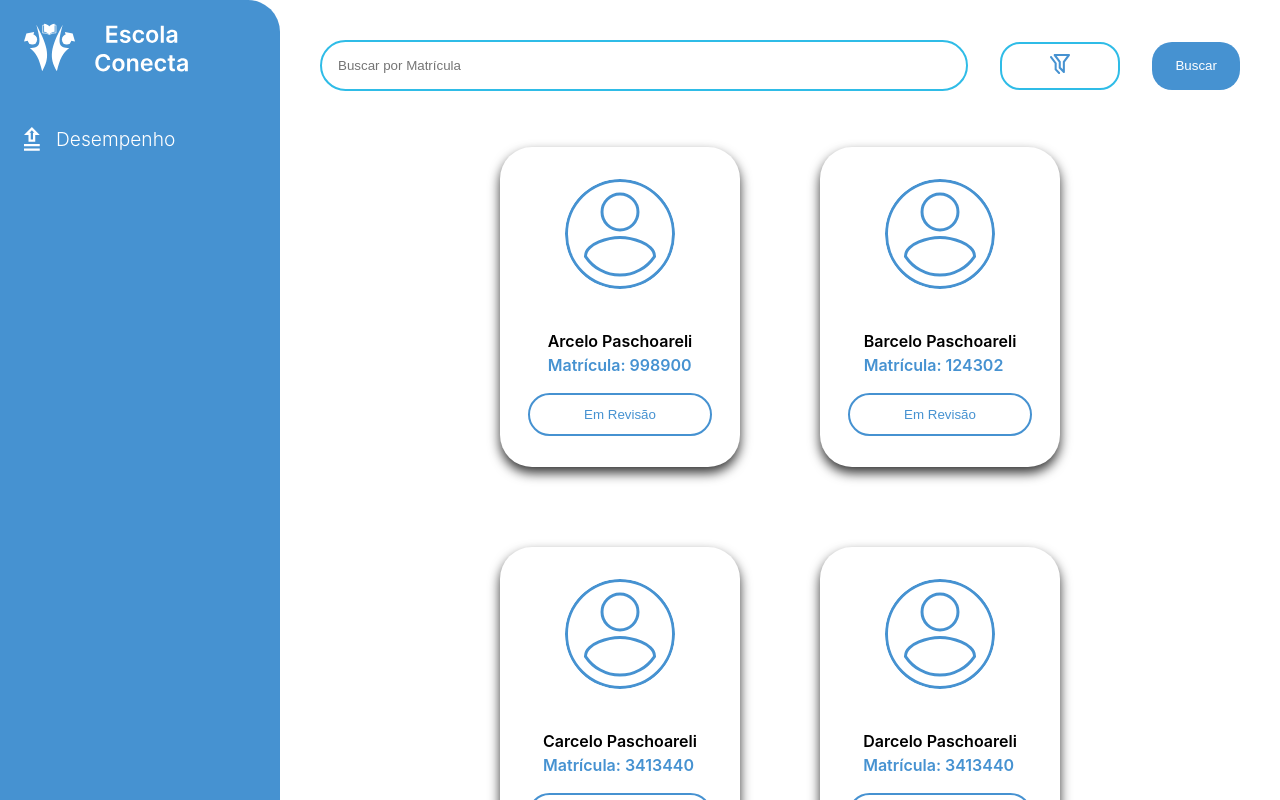
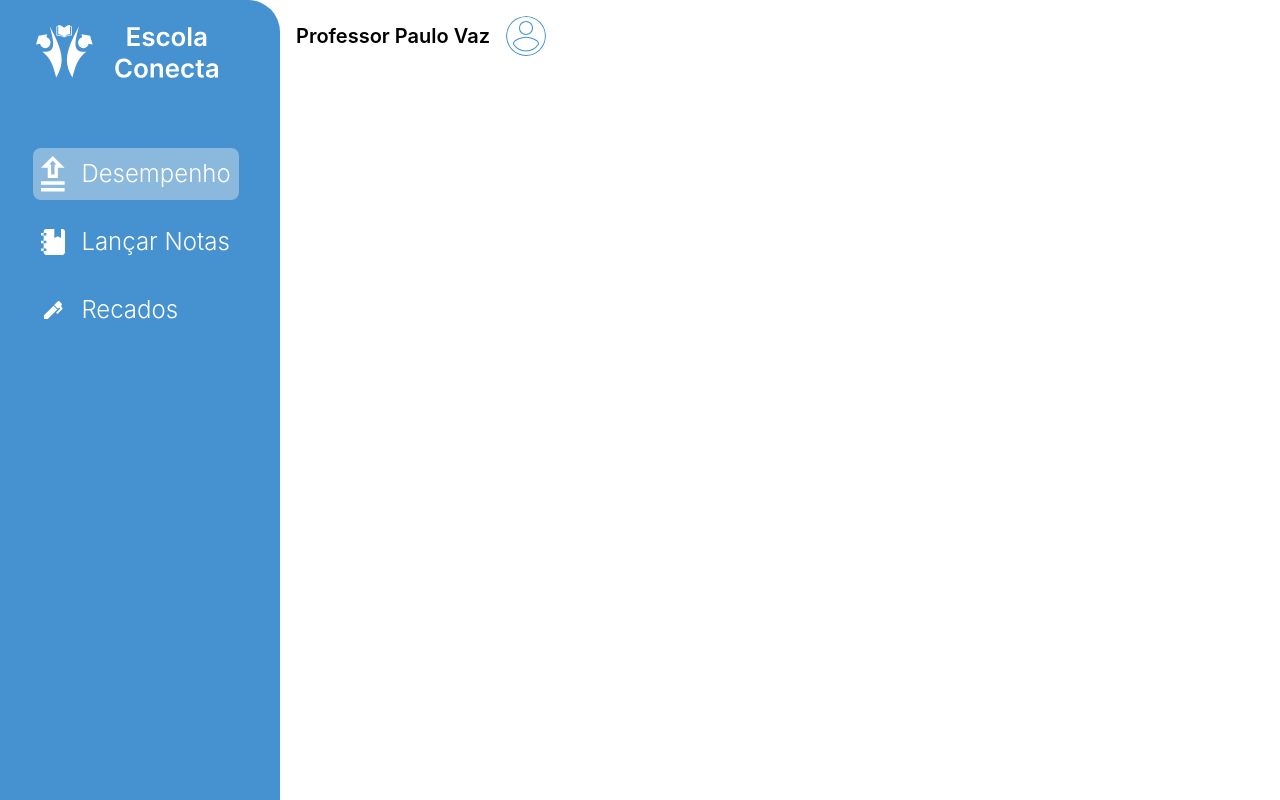
Before and after one commit to Projeto-Ambiente-Escolar/projeto-ambiente-escolar-web, a React (Vite) app: page /professor in a window 1280 px wide. Built offline with nearby package versions, Linux system fonts and the light colour scheme.

Commit message:
feature: criando a sidebar e arrumando a tela de lançar notas

```diff
--- a/src/Components/SideBar/SideBar.jsx
+++ b/src/Components/SideBar/SideBar.jsx
@@ -1,16 +1,38 @@
+import { useState } from "react"
 import styles from "./SideBar.module.css"
 import Logo from "../../../public/assets/logo_side.svg"
 import Desempenho from "../../../public/assets/desempenho_icon.svg"
+import Lancar from "../../../public/assets/lancar_icon.svg"
+import Recado from "../../../public/assets/recado_icon.svg"
 
+function SideBar({ aba, escolher }) {
 
-function SideBar() {
+    const clicar = (escolha) => {
+        escolher(escolha)
+    }
+
     return (
         <div className={styles.barContent}>
-            <img src={Logo} width="180vh"/>
+            <img src={Logo} id={styles.imagem}/>
+
             <div id={styles.navegadores}>
-                <div id={styles.desempenho}>
-                    <img src={Desempenho} width="16vh"/>
+                <div
+                    className={`${styles.opcao} ${aba === "desempenho" ? styles.ativo : ""}`}
+                    onClick={() => clicar("desempenho")}>
+                    <img src={Desempenho} width="16vh" />
                     <p>Desempenho</p>
+                </div>
+                <div
+                    className={`${styles.opcao} ${aba === "lancar" ? styles.ativo : ""}`}
+                    onClick={() => clicar("lancar")}>
+                    <img src={Lancar} width="16vh" />
+                    <p>Lançar Notas</p>
+                </div>
+                <div
+                    className={`${styles.opcao} ${aba === "recado" ? styles.ativo : ""}`}
+                    onClick={() => clicar("recado")}>
+                    <img src={Recado} width="24vh" />
+                    <p>Recados</p>
                 </div>
 
             </div>
@@ -18,4 +40,5 @@ function SideBar() {
     )
 }
 
+
 export default SideBar
--- a/src/Components/SideBar/SideBar.module.css
+++ b/src/Components/SideBar/SideBar.module.css
@@ -6,22 +6,45 @@
 
     display: flex;
     flex-direction: column;
+    align-items: center;
 
-    gap: 6vh;
+    gap: 8vh;
 
     padding: 1.5vh 4vh 1.5vh 3vh;
     background-color: var(--azul-escuro);
 
     border-radius: 0vh 4vh 0vh 0vh;
+
 }
 
-#desempenho {
+#imagem {
+    width: 25vh;
+}
+
+#navegadores {
     display: flex;
-     align-items: center;
-     gap: 2vh;
+    flex-direction: column;
+    gap: 2vh;
+}
 
-     color: white;
+.opcao {
+    cursor: pointer;
+    display: flex;
+    align-items: center;
+    gap: 2vh;
+    padding: 1vh;
 
-     font-weight: 300;
-     font-size: larger;
+    color: white;
+
+    font-weight: 300;
+    font-size: 3vh;
+
+    img {
+        width: 3vh;
+    }
 }
+
+.ativo {
+    border-radius: 1vh;
+    background-color: #8BB8DD;
+}
--- /dev/null
+++ b/src/pages/Notas/Notas.css
@@ -0,0 +1,105 @@
+.professor-body {
+    display: flex;
+    height: 100vh;
+}
+
+#professor-content {
+    flex: 1;
+    overflow-y: auto;
+    padding: 5vh;
+    padding-top: 0vh;
+}
+
+
+#professor-search {
+    gap: 4vh;
+    display: flex;
+    justify-content: center;
+    align-items: center;
+
+    position: sticky;
+    top: 0;
+    background-color: white;
+    z-index: 10;
+    padding: 2vh 0;
+}
+
+#search-input {
+    padding: 2vh;
+    border-radius: 4vh;
+    border: 0.3vh solid var(--azul-claro);
+    width: 100%;
+
+    outline: none;
+
+    font-size: 2vh;
+}
+
+#buttom-buscar {
+    cursor: pointer;
+    background-color: var(--azul-escuro);
+    color: white;
+    border: none;
+    width: 15vh;
+    height: 6vh;
+
+    border-radius: 2.5vh;
+    padding: 1.5vh;
+    outline: 0;
+
+    font-size: 2vh;
+}
+
+#buttom-filtrar {
+    cursor: pointer;
+    background-color: white;
+    border: 0.3vh solid var(--azul-claro);
+    width: 15vh;
+    height: 6vh;
+
+    border-radius: 2.5vh;
+    padding: 1vh;
+    outline-style: none;
+}
+
+
+#professor-alunos {
+    width: 100%;
+    padding: 2vh;
+    display: flex;
+    justify-content: center;
+    flex-wrap: wrap;
+}
+
+#dropdown-content {
+    display: none;
+    position: absolute;
+    filter: drop-shadow(0vh 0.8vh 0.7vh rgb(53, 53, 53));
+    width: 15vh;
+    background-color: white;
+    border-radius: 2vh;
+    z-index: 100;
+    flex-direction: column;
+    gap: 1vh;
+}
+
+#dropdown-content.ativo {
+    display: flex;
+}
+
+#drop-element {
+    background-color: white;
+    border: none;
+    padding: 1vh;
+    border-radius: 2vh;
+    cursor: pointer;
+}
+
+#drop-element:hover {
+    background: linear-gradient(to bottom, white, rgb(208, 205, 205));
+}
+
+
+#filtro {
+    width: 3.5vh;
+}
--- /dev/null
+++ b/src/pages/Notas/Notas.jsx
@@ -0,0 +1,74 @@
+import Filtro from "../../../public/assets/filter_icon.svg"
+import CardAluno from "../../Components/CardAluno/CardAluno"
+import { useState } from "react"
+import "./Notas.css"
+
+
+function Notas() {
+
+    const [matricula, setMatricula] = useState("")
+    const [termoFiltrado, setTermoFiltrado] = useState("");
+    const [ordem, setOrdem] = useState(0);
+    const [mostrarDropdown, setMostrarDropdown] = useState(false);
+
+
+    const [alunos, setAlunos] = useState([
+        { id:1, nome:"Arcelo Paschoareli", matricula:"998900", status:"Em Revisão"},
+        { id:2, nome:"Barcelo Paschoareli", matricula:"124302", status:"Em Revisão"},
+        { id:3, nome:"Carcelo Paschoareli", matricula:"3413440", status:"Em Revisão"},
+                { id:4, nome:"Darcelo Paschoareli", matricula:"3413440", status:"Em Revisão"},
+                        { id:5, nome:"Earcelo Paschoareli", matricula:"3413440", status:"Em Revisão"},
+
+
+    ]);
+
+    const handleBuscar = () => {
+        setTermoFiltrado(matricula);
+        console.log(ordem)
+    };
+
+
+    return (
+        <div id="professor-content">
+                <div id="professor-search">
+                    <input type="text" placeholder="Buscar por Matrícula" id="search-input" onChange={(e) => {setMatricula(e.target.value); if(e.target.value === "") setTermoFiltrado("");}}/>
+                    <div>
+                    <button
+            id="buttom-filtrar"
+            onClick={() => setMostrarDropdown(!mostrarDropdown)}
+            >
+            <img src={Filtro} id="filtro"/>
+            </button>
+            <div id="dropdown-content" className={mostrarDropdown ? "ativo" : ""}>
+                    <button id="drop-element" onClick={() => {setOrdem(1); console.log(ordem)}}>A-Z</button>
+                    <button id="drop-element" onClick={() => setOrdem(-1)}>Z-A</button>
+                </div>
+            </div>
+            <button id="buttom-buscar" onClick={handleBuscar}>Buscar</button>
+                </div>
+                <div id="professor-alunos">
+                    {
+                      [...alunos]
+                      .filter(aluno => aluno.matricula.includes(termoFiltrado))
+                      .sort((a, b) =>
+                        ordem === 1
+                          ? a.nome.localeCompare(b.nome)
+                          : ordem === -1
+                          ? b.nome.localeCompare(a.nome)
+                          : 0
+                      ).map((aluno, index) => (
+                        <CardAluno
+                            id={aluno.id}
+                            foto={aluno.foto}
+                            nome={aluno.nome}
+                            matricula={aluno.matricula}
+                            status={aluno.status}
+                        ></CardAluno>
+                      ))
+                    }
+                </div>
+            </div>
+    )
+}
+
+export default Notas
--- a/src/pages/Professor/Professor.css
+++ b/src/pages/Professor/Professor.css
@@ -1,87 +1,21 @@
-.professor-body {
+#conteudo-professor {
     display: flex;
-    height: 100vh;
+    flex-direction: column;
 }
 
-#professor-content {
-    flex: 1;
-    overflow-y: auto;
-    padding: 5vh;
+#header-professor {
+    display: flex;
+    justify-content: end;
+    gap: 2vh;
+    align-items: center;
+    padding: 2vh;
+
+    font-size: 2.5vh;
 }
 
-
-#professor-search {
-    gap: 4vh;
-    display: flex;
-    justify-content: center;
-    align-items: center;
+.foto-professor {
+    width: 5vh;
+    height: 5vh;
+    object-fit: cover;
+    border-radius: 50%;
 }
-
-#search-input {
-    padding: 2vh;
-    border-radius: 4vh;
-    border: 0.3vh solid var(--azul-claro);
-    width: 120vh;
-}
-
-#buttom-buscar {
-    cursor: pointer;
-    background-color: var(--azul-escuro);
-    color: white;
-    border: none;
-    width: 15vh;
-    height: 6vh;
-
-    border-radius: 2.5vh;
-    padding: 1.5vh;
-    outline: 0;
-}
-
-#buttom-filtrar {
-    cursor: pointer;
-    background-color: white;
-    border: 0.3vh solid var(--azul-claro);
-    width: 15vh;
-    height: 6vh;
-
-    border-radius: 2.5vh;
-    padding: 1vh;
-    outline-style: none;
-}
-
-
-#professor-alunos {
-    width: 100%;
-    padding: 2vh;
-    display: flex;
-    justify-content: center;
-    flex-wrap: wrap;
-}
-
-#dropdown-content {
-    display: none;
-    position: absolute;
-    filter: drop-shadow(0vh 0.8vh 0.7vh rgb(53, 53, 53));
-    width: 15vh;
-    background-color: white;
-    border-radius: 2vh;
-    z-index: 100;
-    flex-direction: column;
-    gap: 1vh;
-}
-
-#dropdown-content.ativo {
-    display: flex;
-}
-
-#drop-element {
-    background-color: white;
-    border: none;
-    padding: 1vh;
-    border-radius: 2vh;
-    cursor: pointer;
-}
-
-#drop-element:hover {
-    background: linear-gradient(to bottom, white, rgb(208, 205, 205));
-}
--- a/src/pages/Professor/Professor.jsx
+++ b/src/pages/Professor/Professor.jsx
@@ -1,76 +1,30 @@
-import Filtro from "../../../public/assets/filter_icon.svg"
-import CardAluno from "../../Components/CardAluno/CardAluno"
 import "./Professor.css"
-import { useState } from "react"
 import SideBar from "../../Components/SideBar/SideBar"
+import Notas from "../Notas/Notas";
+import { useState } from "react";
+import Foto from "../../../public/assets/foto_perfil_1.svg"
+
 
 function Professor() {
 
-    const [matricula, setMatricula] = useState("")
-    const [termoFiltrado, setTermoFiltrado] = useState("");
-    const [ordem, setOrdem] = useState(0);
-    const [mostrarDropdown, setMostrarDropdown] = useState(false);
+    const professor = {nome:"Paulo Vaz", foto:Foto}
 
-
-    const [alunos, setAlunos] = useState([
-        { id:1, nome:"Arcelo Paschoareli", matricula:"998900", status:"Em Revisão"},
-        { id:2, nome:"Barcelo Paschoareli", matricula:"124302", status:"Em Revisão"},
-        { id:3, nome:"Carcelo Paschoareli", matricula:"3413440", status:"Em Revisão"},
-                { id:4, nome:"Darcelo Paschoareli", matricula:"3413440", status:"Em Revisão"},
-                        { id:5, nome:"Earcelo Paschoareli", matricula:"3413440", status:"Em Revisão"},
-
-
-    ]);
-
-    const handleBuscar = () => {
-        setTermoFiltrado(matricula);
-        console.log(ordem)
-    };
+    const [aba, setAba] = useState("desempenho")
 
     return (
         <div className="professor-body">
-            <SideBar></SideBar>
-                <div id="professor-content">
-                <div id="professor-search">
-                    <input type="text" placeholder="Buscar por Matrícula" id="search-input" onChange={(e) => {setMatricula(e.target.value); if(e.target.value === "") setTermoFiltrado("");}}/>
-                    <div>
-                    <button
-            id="buttom-filtrar"
-            onClick={() => setMostrarDropdown(!mostrarDropdown)}
-            >
-            <img src={Filtro} width="20vh" />
-            </button>
-            <div id="dropdown-content" className={mostrarDropdown ? "ativo" : ""}>
-                    <button id="drop-element" onClick={() => {setOrdem(1); console.log(ordem)}}>A-Z</button>
-                    <button id="drop-element" onClick={() => setOrdem(-1)}>Z-A</button>
+            <SideBar aba={aba} escolher={setAba} />
+
+            <div id="conteudo-professor">
+                <div id="header-professor">
+                    <p>{`Professor ${professor.nome}`}</p>
+                    <img src={professor.foto} className="foto-professor" />
                 </div>
-            </div>
-            <button id="buttom-buscar" onClick={handleBuscar}>Buscar</button>
-                </div>
-                <div id="professor-alunos">
-                    {
-                      [...alunos]
-                      .filter(aluno => aluno.matricula.includes(termoFiltrado))
-                      .sort((a, b) =>
-                        ordem === 1
-                          ? a.nome.localeCompare(b.nome)
-                          : ordem === -1
-                          ? b.nome.localeCompare(a.nome)
-                          : 0
-                      ).map((aluno, index) => (
-                        <CardAluno
-                            id={aluno.id}
-                            foto={aluno.foto}
-                            nome={aluno.nome}
-                            matricula={aluno.matricula}
-                            status={aluno.status}
-                        ></CardAluno>
-                      ))
-                    }
-                </div>
+                {aba === "lancar" && <Notas />}
             </div>
         </div>
     )
 }
 
+
 export default Professor
```
Also changed, not shown: src/Components/CardAluno/CardAluno.module.css (+7 -0 lines), public/assets/lancar_icon.svg (added), public/assets/recado_icon.svg (added).
